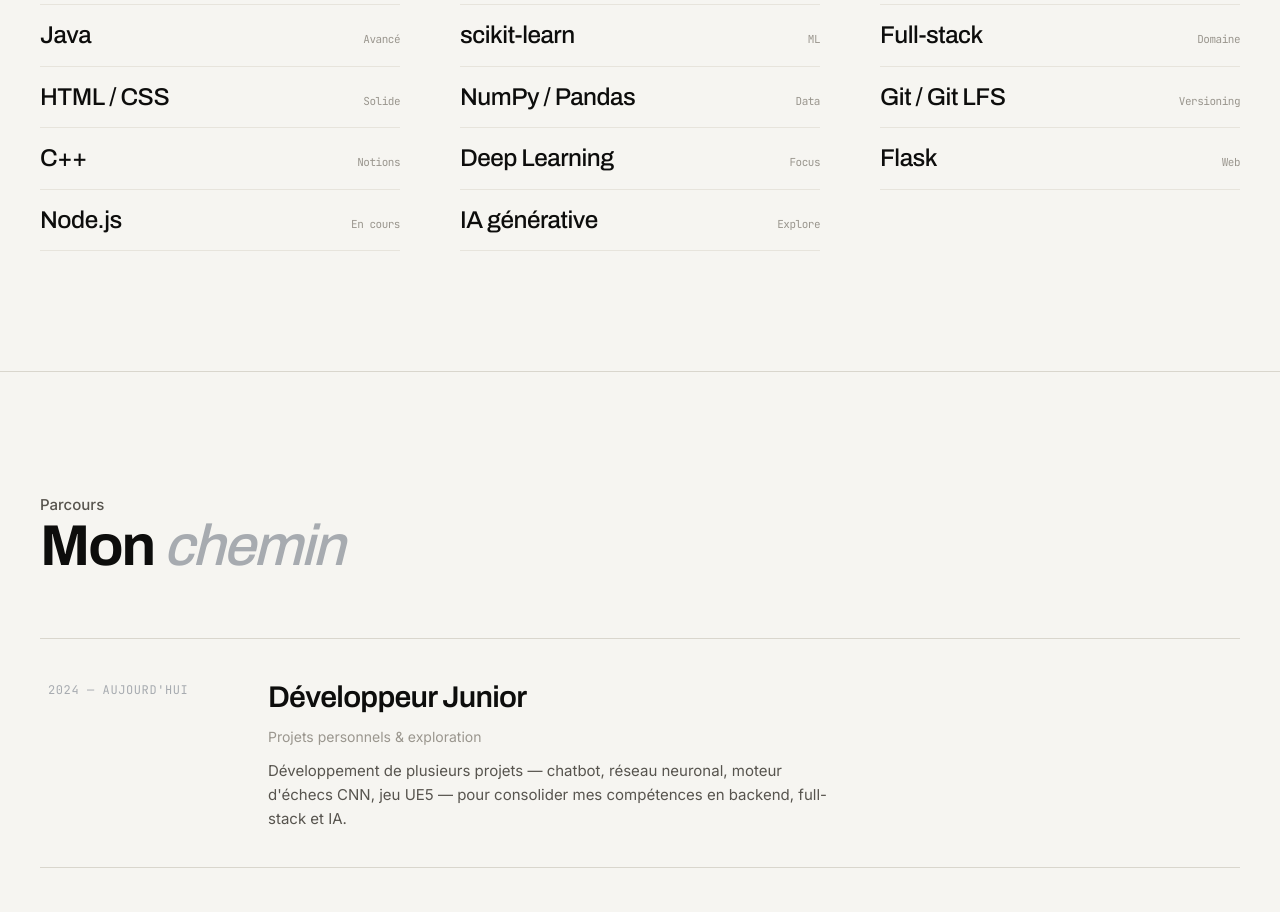
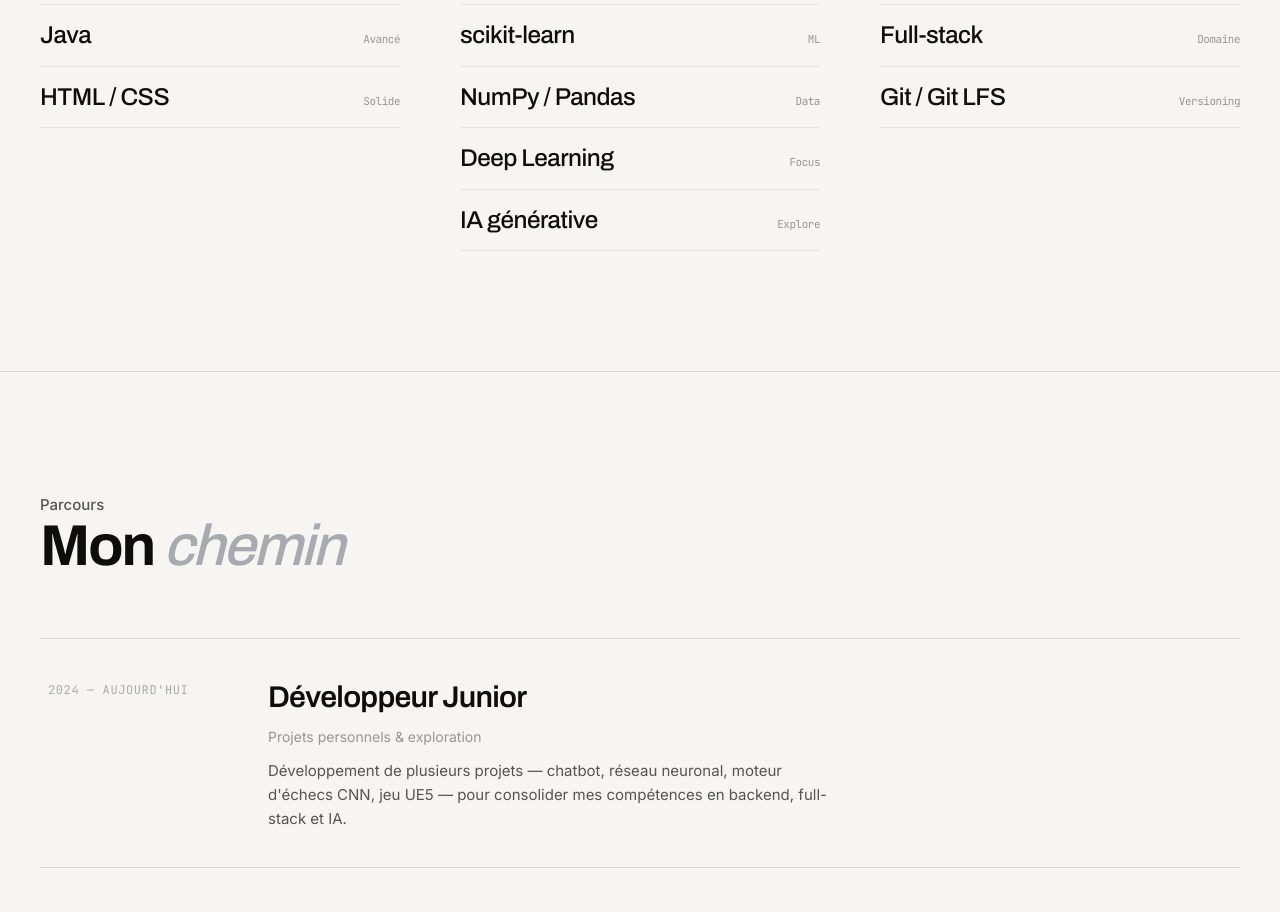
Before and after one commit to stonbcold/portfolio, a React (Vite) app: page / in a window 1280 px wide. Shown: the part 3320-4232 px from the top of the page. Built offline with nearby package versions, Linux system fonts and the light colour scheme.

Commit message:
chore: remove Flask, C++, Node.js from skills

```diff
--- a/src/data.jsx
+++ b/src/data.jsx
@@ -160,8 +160,6 @@
       ["Python", "Principal"],
       ["Java", "Avancé"],
       ["HTML / CSS", "Solide"],
-      ["C++", "Notions"],
-      ["Node.js", "En cours"],
     ],
   },
   {
@@ -180,7 +178,6 @@
       ["Backend / API", "Domaine"],
       ["Full-stack", "Domaine"],
       ["Git / Git LFS", "Versioning"],
-      ["Flask", "Web"],
     ],
   },
 ];
```
